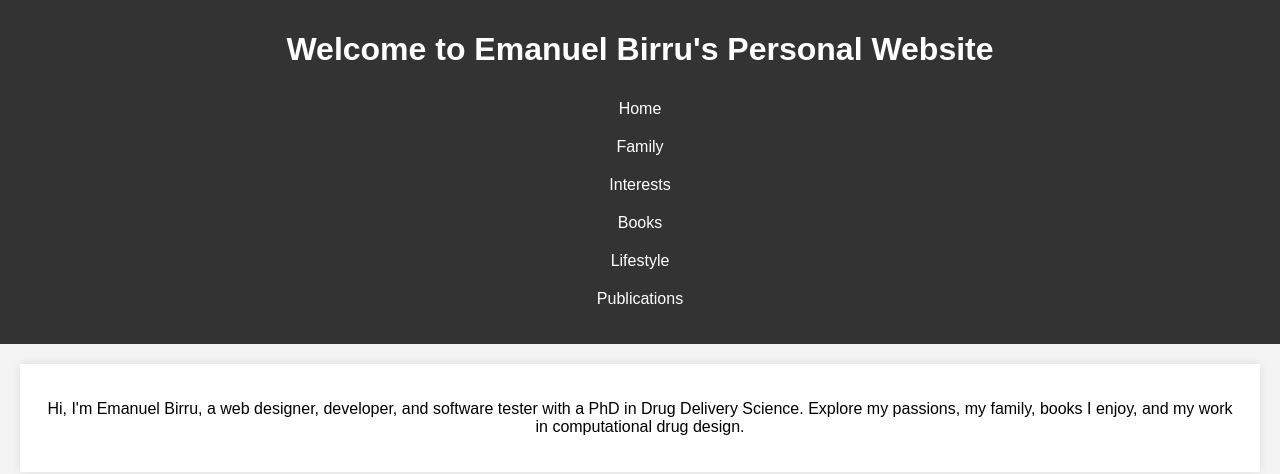
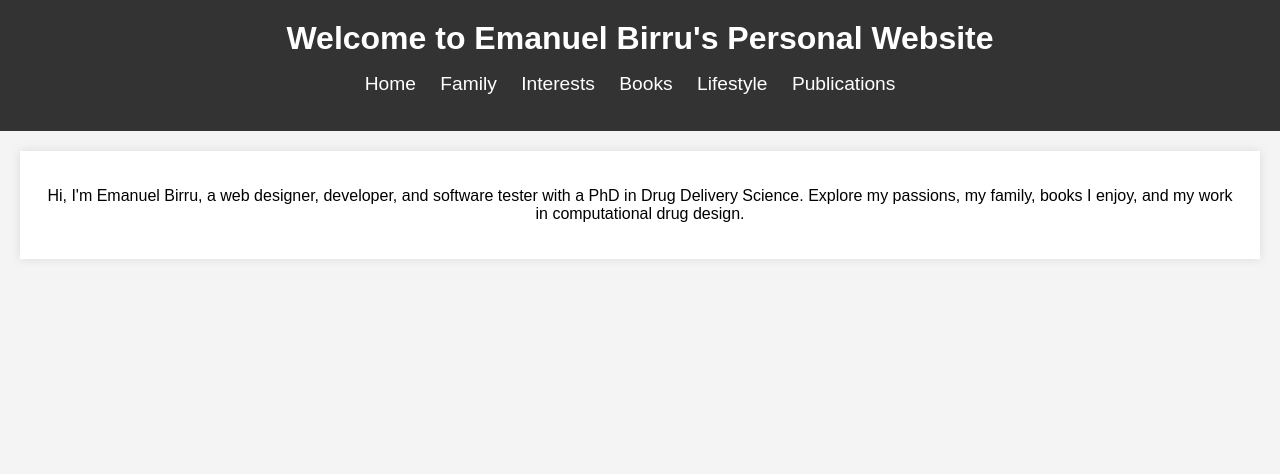
Before and after one commit to wbirru/wbirru.github.io, a plain HTML site: page home.html in a window 1280 px wide. Drawn offline with Linux system fonts and the light colour scheme.

Commit message:
Update styles.css

```diff
--- a/styles.css
+++ b/styles.css
@@ -8,14 +8,29 @@ body {
 header {
     background-color: #333;
     color: white;
-    padding: 10px 0;
+    padding: 20px 0;
     text-align: center;
 }
 
-nav a {
-    margin: 0 15px;
+header h1 {
+    margin: 0;
+    font-size: 2em;
+}
+
+nav ul {
+    list-style-type: none;
+    padding: 0;
+}
+
+nav ul li {
+    display: inline;
+    margin-right: 20px;
+}
+
+nav ul li a {
     color: white;
     text-decoration: none;
+    font-size: 1.2em;
 }
 
 section {
@@ -26,11 +41,4 @@ section {
     box-shadow: 0 0 10px rgba(0, 0, 0, 0.1);
 }
 
-ul {
-    list-style-type: none;
-    padding: 0;
 }
-
-ul li {
-    padding: 10px 0;
-}
```
